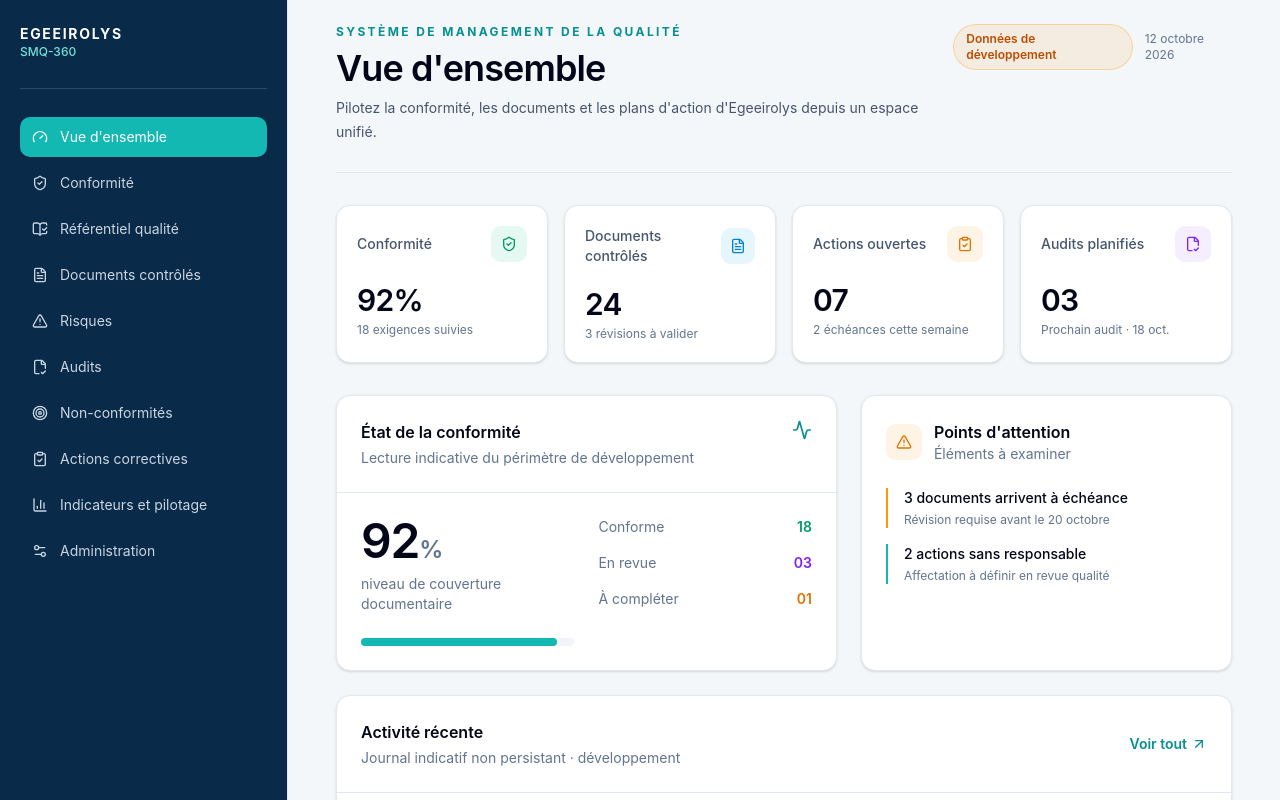
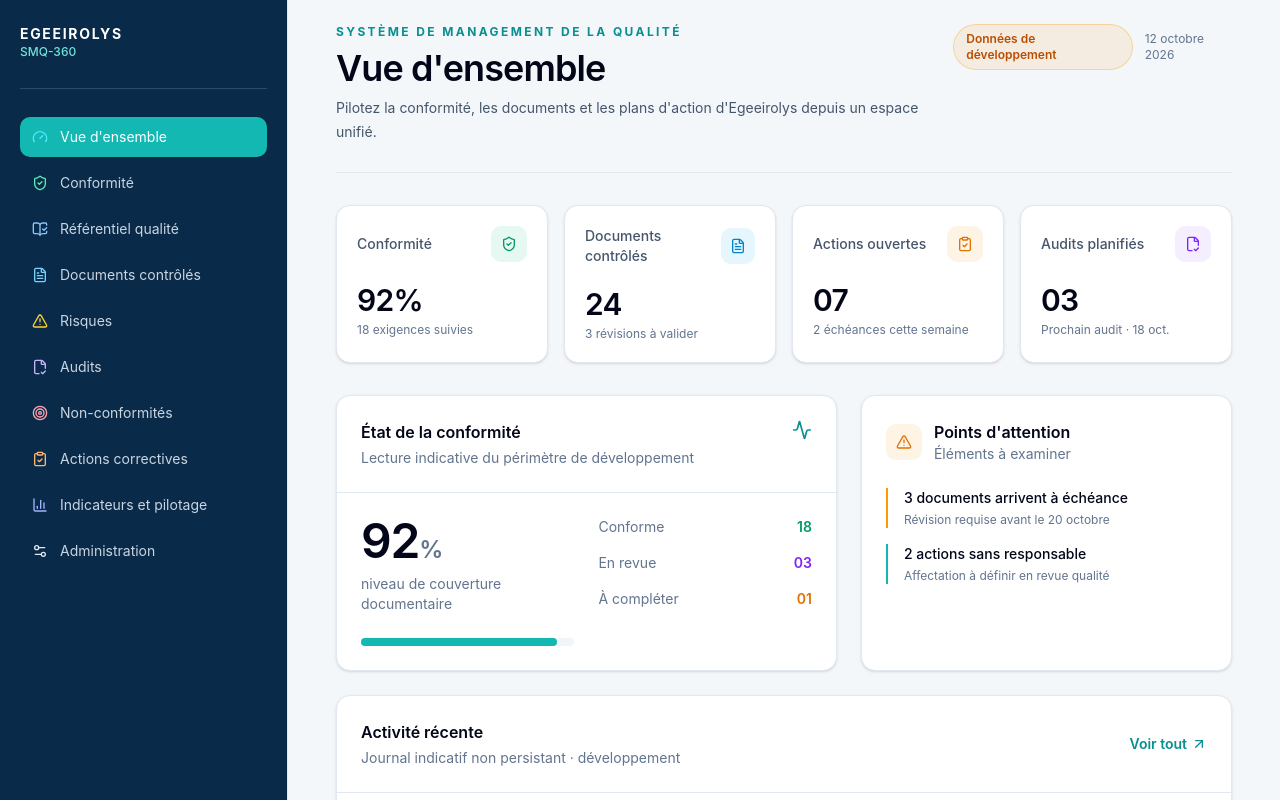
Before and after one commit to TrainingEgeeiro/sonarep-smq-0c, a Next.js app: page / in a window 1280 px wide. Shown: the top 800 px of the page. Built offline with nearby package versions, Linux system fonts and the light colour scheme.

Commit message:
Colorer les icônes des modules

```diff
--- a/app/page.tsx
+++ b/app/page.tsx
@@ -22,7 +22,7 @@ const modules = [
 ];
 
 const navigation = [
-  ["Vue d'ensemble", Gauge, "#dashboard"], ["Conformité", ShieldCheck, "#conformite"], ["Référentiel qualité", BookOpenCheck, "#referentiel"], ["Documents contrôlés", FileText, "#documents"], ["Risques", AlertTriangle, "#risques"], ["Audits", FileCheck2, "#audits"], ["Non-conformités", Target, "#actions"], ["Actions correctives", ClipboardCheck, "#actions"], ["Indicateurs et pilotage", BarChart3, "#pilotage"], ["Administration", Settings2, "#administration"],
+  ["Vue d'ensemble", Gauge, "#dashboard", "text-cyan-300"], ["Conformité", ShieldCheck, "#conformite", "text-emerald-300"], ["Référentiel qualité", BookOpenCheck, "#referentiel", "text-blue-300"], ["Documents contrôlés", FileText, "#documents", "text-sky-300"], ["Risques", AlertTriangle, "#risques", "text-amber-300"], ["Audits", FileCheck2, "#audits", "text-violet-300"], ["Non-conformités", Target, "#actions", "text-rose-300"], ["Actions correctives", ClipboardCheck, "#actions", "text-orange-300"], ["Indicateurs et pilotage", BarChart3, "#pilotage", "text-indigo-300"], ["Administration", Settings2, "#administration", "text-slate-200"],
 ] as const;
 
 const activities = [
@@ -38,7 +38,7 @@ export default function Home() {
         <aside className="hidden w-72 shrink-0 flex-col border-r border-slate-200 bg-[#092b49] px-5 py-6 text-white lg:flex dark:border-slate-700">
           <div className="border-b border-white/15 pb-7"><p className="text-sm font-bold tracking-[0.12em]">EGEEIROLYS</p><p className="text-xs font-medium text-[#73e2dc]">SMQ-360</p></div>
           <nav aria-label="Navigation principale" className="mt-7 flex flex-col gap-1.5 text-sm">
-            {navigation.map(([label, Icon, href], index) => <a className={`flex items-center gap-3 rounded-lg px-3 py-2.5 transition-colors ${index === 0 ? "bg-[#13b8b2] text-white shadow-sm" : "text-slate-300 hover:bg-white/10 hover:text-white"}`} href={href} key={label}><Icon className="size-4" aria-hidden="true" /><span>{label}</span></a>)}
+            {navigation.map(([label, Icon, href, iconTone], index) => <a className={`flex items-center gap-3 rounded-lg px-3 py-2.5 transition-colors ${index === 0 ? "bg-[#13b8b2] text-white shadow-sm" : "text-slate-300 hover:bg-white/10 hover:text-white"}`} href={href} key={label}><Icon className={`size-4 ${iconTone}`} aria-hidden="true" /><span>{label}</span></a>)}
           </nav>
           <div className="mt-auto rounded-xl border border-amber-300/20 bg-amber-400/10 p-4"><div className="flex items-center gap-2 text-xs font-semibold text-amber-200"><LockKeyhole className="size-3.5" /> Environnement de développement</div><p className="mt-2 text-xs leading-relaxed text-slate-300">Données fictives clairement identifiées. Aucun accès opérationnel.</p></div>
         </aside>
```
